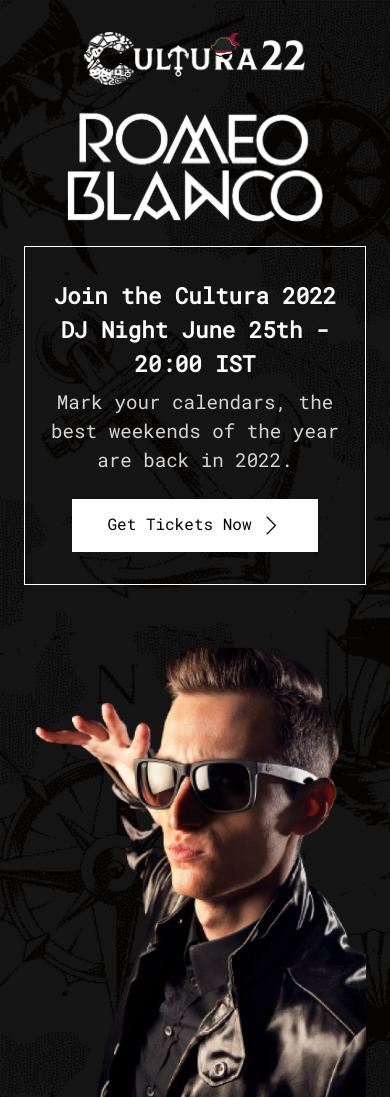
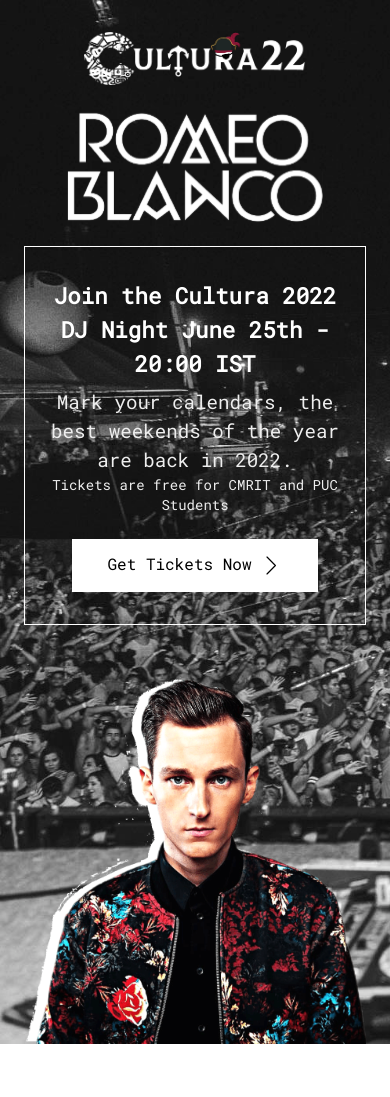
Before and after one commit to healertrix/cultura-final, a Next.js app: page /artist in a window 390 px wide. After the commit the page ends 1044 px from the top, so only its background shows below. Built offline with nearby package versions, Linux system fonts and the light colour scheme.

Commit message:
Updated Background and Photo on Mobile

```diff
--- a/pages/artist.js
+++ b/pages/artist.js
@@ -44,6 +44,9 @@
 						<div id="dj_content" className={style.djcontent}>
 							Mark your calendars, the best weekends of the year are back in
 							2022.
+							<p className="text-sm">
+								Tickets are free for CMRIT and PUC Students
+							</p>
 						</div>
 						<a className={style.buttonA} href="https://imjo.in/bBueKv">
 							Get Tickets Now
@@ -53,7 +56,8 @@
 				</div>
 
 				<div className="flex flex-col justify-end">
-					<img src="/Romeo-Right.png" />
+					<img className="hidden md:block" src="/Romeo-Right.png" />
+					<img className="md:hidden" src="/Romeo-Blanco-Mobile.png" />
 				</div>
 			</div>
 		</div>
--- a/styles/Artist.module.css
+++ b/styles/Artist.module.css
@@ -1,6 +1,13 @@
 .artist_container {
-	background-image: url("/ArtistBackground.png");
+	background-image: url("/Background-Mobile.jpg");
 	background-size: cover;
+}
+
+@media screen and (min-width: 768px) {
+	.artist_container {
+		background-image: url("/ArtistBackground.png");
+		background-size: cover;
+	}
 }
 .djinfo {
 	color: white;
@@ -19,7 +26,7 @@
 }
 .djcontent {
 	font-family: "Roboto Mono", monospace;
-	color: #d5d5d5;
+	color: #eeeeee;
 	text-align: center;
 	font-size: 1.2rem;
 	padding: 0.5rem 0rem;
```
Also changed, not shown: public/Background-Mobile.jpg (added), public/Romeo-Blanco-Mobile.png (added).
